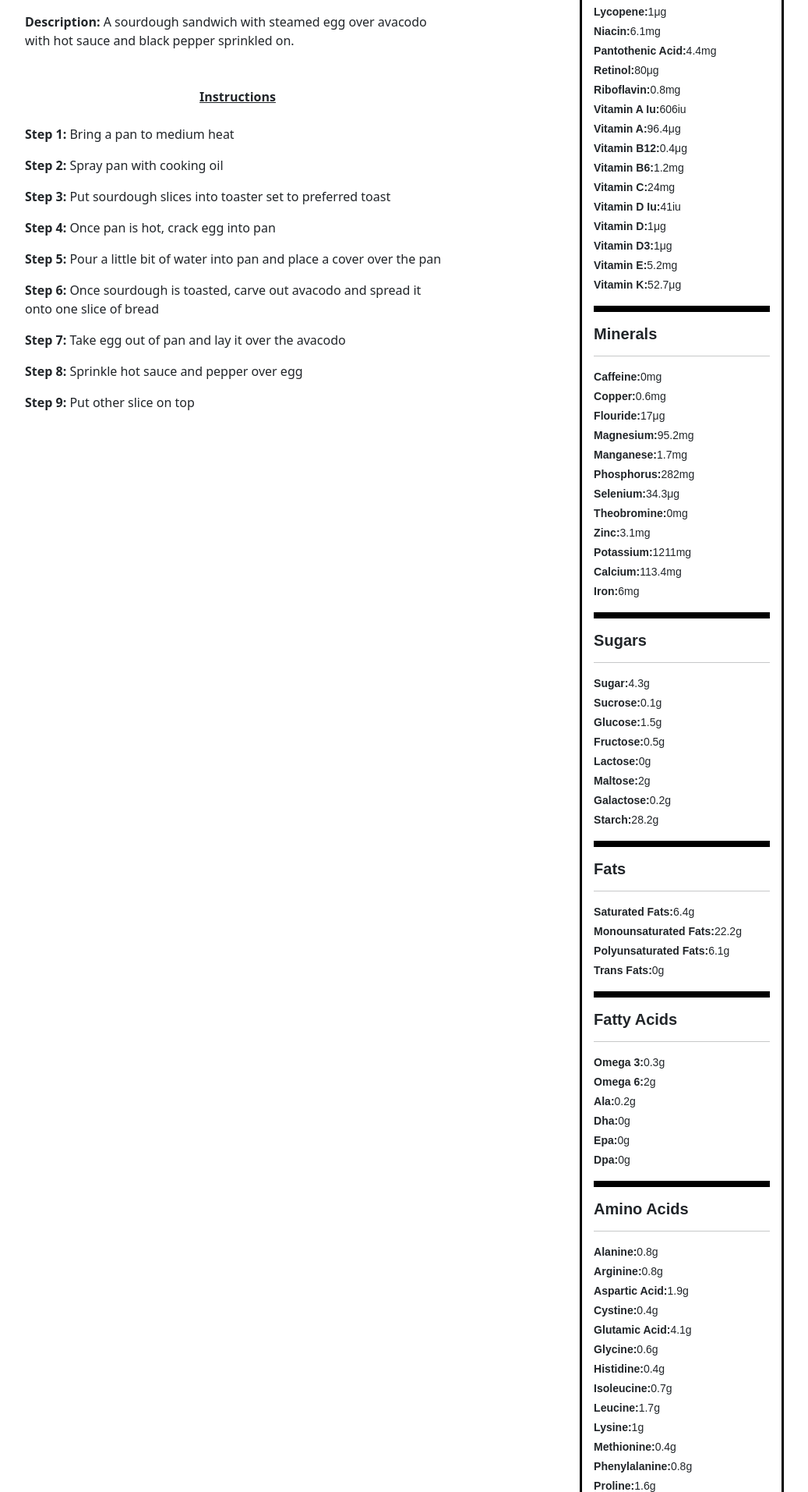
After one commit to GSRLegend/mealbuild, a Django app: page /recipes/1/ in a window 1280 px wide. The commit adds this page. Shown: the part 663-2576 px from the top of the page at 78% size, without its empty margins (50-1087 px from the left). Run offline with Django 5.2, Linux system fonts and the light colour scheme; parts of the project's set-up code (start-up, migrations or seed data) failed here and were passed over; some libraries are stand-ins or nearby versions.

Commit message:
prepping for switch from hardcoded recipes to models

```diff
--- a/mealbuild/settings.py
+++ b/mealbuild/settings.py
@@ -38,6 +38,7 @@ INSTALLED_APPS = [
     'django.contrib.messages',
     'django.contrib.staticfiles',
     'home',
+    'recipes',
 ]
 
 MIDDLEWARE = [
--- a/mealbuild/static/css/style.css
+++ b/mealbuild/static/css/style.css
@@ -38,3 +38,27 @@
 .footer-title {
   color: #165a08;
 }
+.section-title {
+  margin-bottom: 20px;
+}
+.nutrition-label {
+  border: 3px solid black;
+  padding: 15px;
+  max-width: 350px;
+  font-family: Arial, sans-serif;
+  background-color: white;
+}
+.nutrition-title {
+  font-size: 32px;
+  font-weight: bold;
+  margin-bottom: 5px;
+}
+.nutrition-label p {
+  margin-bottom: 4px;
+  font-size: 14px;
+}
+.thick-line {
+  border: none;
+  border-top: 8px solid black;
+  opacity: 1;
+}
--- a/mealbuild/templates/base.html
+++ b/mealbuild/templates/base.html
@@ -3,6 +3,7 @@
 <html>
   <head>
     <title>{{ template_data.title }}</title>
+    <link rel="icon" type="image/png" href="{% static 'img/logo.png' %}">
     <link href="https://cdn.jsdelivr.net/npm/bootstrap@5.3.3/dist/css/bootstrap.min.css" rel="stylesheet" crossorigin="anonymous">
     <link rel="stylesheet"  href="https://cdnjs.cloudflare.com/ajax/libs/font-awesome/6.1.1/css/all.min.css">
     <link href="https://fonts.googleapis.com/css2?family=Poppins:wght@300;400;500;600;700&display=swap" rel="stylesheet">
@@ -24,6 +25,9 @@
         <div class="collapse navbar-collapse" id="navbarNavAltMarkup">
           <div class="navbar-nav ms-auto navbar-ml">
             <a class="nav-link" href="{% url 'home.about' %}">About</a>
+          </div>
+          <div class="navbar-nav ms-auto navbar-ml">
+            <a class="nav-link" href="{% url 'recipes.index' %}">Recipes</a>
           </div>
         </div>
       </div>
--- a/mealbuild/urls.py
+++ b/mealbuild/urls.py
@@ -20,4 +20,5 @@ from django.urls import path, include
 urlpatterns = [
     path('admin/', admin.site.urls),
     path('', include('home.urls')),
+    path('recipes/', include('recipes.urls')),
 ]
--- /dev/null
+++ b/recipes/templates/recipes/show.html
@@ -0,0 +1,106 @@
+{% extends 'base.html' %}
+{% block content %}
+{% load static %}
+{% load custom_filters %}
+<div class="p-3">
+  <div class="container">
+    <div class="row mt-3">
+
+      <!-- Recipe Content -->
+      <div class="col-md-6 mx-auto mb-3">
+        <h2>{{ template_data.recipe.name }}</h2>
+        <hr />
+
+        <img src="{% static 'img/breakfastSourdoughSandwich.jpg' %}" class="card-img-top rounded mb-4">
+        <p class="mb-5"><b>Description:</b> {{ template_data.recipe.description }}</p>
+
+        <!-- Steps -->
+        <p class="text-center mb-4"><b><u>Instructions</u></b></p>
+        {% for key, step in template_data.recipe.steps.items %}
+          <p><b>Step {{ key }}:</b> {{ step }}</p>
+        {% endfor %}
+      </div>
+
+
+      <!-- Nutrition Label -->
+      <div class="col-md-6 d-flex justify-content-center mb-3">
+        <div class="nutrition-label">
+          <h2 class="nutrition-title">Nutrition Facts</h2>
+          <p><strong>Serving Size:</strong> {{ template_data.recipe.serving_size }}</p>
+          <hr class="thick-line">
+          <p><strong>Calories:</strong> {{ template_data.recipe.calories }}</p>
+          <hr>
+
+          <!-- Macros -->
+          <p><strong>Total Fat:</strong> {{ template_data.recipe.macros.fat }}</p>
+          <p><strong>Protein:</strong> {{ template_data.recipe.macros.protein }}</p>
+          <p><strong>Total Carbs:</strong> {{ template_data.recipe.macros.carb }}</p>
+          <p><strong>Cholesterol:</strong> {{ template_data.recipe.macros.cholesterol }}</p>
+          <p><strong>Sodium:</strong> {{ template_data.recipe.macros.sodium }}</p>
+          <hr class="thick-line">
+
+          <!-- Vitamins -->
+          <h5><b>Vitamins</b></h5>
+          <hr />
+          {% for key, value in template_data.recipe.vitamins.items %}
+            {% if value %}
+              <p><b>{{ key|replace_underscore|title }}:</b>{{ value }}</p>
+            {% endif %}
+          {% endfor %}
+          <hr class="thick-line">
+
+          <!-- Minerals -->
+          <h5><b>Minerals</b></h5>
+          <hr />
+          {% for key, value in template_data.recipe.minerals.items %}
+            {% if value %}
+              <p><b>{{ key|replace_underscore|title }}:</b>{{ value }}</p>
+            {% endif %}
+          {% endfor %}
+          <hr class="thick-line">
+
+          <!-- Sugars -->
+          <h5><b>Sugars</b></h5>
+          <hr />
+          {% for key, value in template_data.recipe.sugars.items %}
+            {% if value %}
+              <p><b>{{ key|replace_underscore|title }}:</b>{{ value }}</p>
+            {% endif %}
+          {% endfor %}
+          <hr class="thick-line">
+
+          <!-- Fats -->
+          <h5><b>Fats</b></h5>
+          <hr />
+          {% for key, value in template_data.recipe.fats.items %}
+            {% if value %}
+              <p><b>{{ key|replace_underscore|title }}:</b>{{ value }}</p>
+            {% endif %}
+          {% endfor %}
+          <hr class="thick-line">
+
+          <!-- Fatty Acids -->
+          <h5><b>Fatty Acids</b></h5>
+          <hr />
+          {% for key, value in template_data.recipe.fatty_acids.items %}
+            {% if value %}
+              <p><b>{{ key|replace_underscore|title }}:</b>{{ value }}</p>
+            {% endif %}
+          {% endfor %}
+          <hr class="thick-line">
+
+          <!-- Amino Acids -->
+          <h5><b>Amino Acids</b></h5>
+          <hr />
+          {% for key, value in template_data.recipe.amino_acids.items %}
+            {% if value %}
+              <p><b>{{ key|replace_underscore|title }}:</b>{{ value }}</p>
+            {% endif %}
+          {% endfor %}
+          <hr class="thick-line">
+        </div>
+      </div>
+    </div>
+  </div>
+</div>
+{% endblock content %}
--- /dev/null
+++ b/recipes/templatetags/custom_filters.py
@@ -0,0 +1,7 @@
+from django import template
+
+register = template.Library()
+
+@register.filter
+def replace_underscore(value):
+    return value.replace('_', ' ')
--- /dev/null
+++ b/recipes/urls.py
@@ -0,0 +1,6 @@
+from django.urls import path
+from . import views
+urlpatterns = [
+    path('', views.index, name='recipes.index'),
+    path('<int:id>/', views.show, name='recipes.show'),
+]
--- a/recipes/views.py
+++ b/recipes/views.py
@@ -1,3 +1,30 @@
 from django.shortcuts import render
 
 # Create your views here.
+recipes = [
+    {
+        'id': 1, 'name': 'Breakfast Sourdough Sandwich', 'description': 'A sourdough sandwich with steamed egg over avacodo with hot sauce and black pepper sprinkled on.',
+        'steps': {'1': 'Bring a pan to medium heat', '2': 'Spray pan with cooking oil', '3': 'Put sourdough slices into toaster set to preferred toast', '4': 'Once pan is hot, crack egg into pan', '5': 'Pour a little bit of water into pan and place a cover over the pan', '6': 'Once sourdough is toasted, carve out avacodo and spread it onto one slice of bread', '7': 'Take egg out of pan and lay it over the avacodo', '8': 'Sprinkle hot sauce and pepper over egg', '9': 'Put other slice on top', },
+        'macros': {'fat': '36.2g', 'protein': '18g', 'carb': '54.5g', 'cholesterol': '186mg', 'sodium': '595mg', },
+        'vitamins': {'alpha_carotene': '49.3μg', 'beta_carotene': '149μg', 'choline': '182mg', 'folate': '267.3μg', 'lycopene': '1μg', 'niacin': '6.1mg', 'pantothenic_acid': '4.4mg', 'retinol': '80μg', 'riboflavin': '0.8mg', 'vitamin_A_IU': '606iu', 'vitamin_A': '96.4μg', 'vitamin_B12': '0.4μg', 'vitamin_B6': '1.2mg', 'vitamin_C': '24mg', 'vitamin_D_iu': '41iu', 'vitamin_D': '1μg', 'vitamin_D2': '', 'vitamin_D3': '1μg', 'vitamin_E': '5.2mg', 'vitamin_K': '52.7μg', },
+        'minerals': {'caffeine': '0mg', 'copper': '0.6mg', 'flouride': '17μg', 'magnesium': '95.2mg', 'manganese': '1.7mg', 'phosphorus': '282mg', 'selenium': '34.3μg', 'theobromine': '0mg', 'zinc': '3.1mg', 'potassium': '1211mg', 'calcium': '113.4mg', 'iron': '6mg', },
+        'sugars': {'sugar': '4.3g', 'sucrose': '0.1g', 'glucose': '1.5g', 'fructose': '0.5g', 'lactose': '0g', 'maltose': '2g', 'galactose': '0.2g', 'starch': '28.2g', },
+        'fats': {'saturated_fats': '6.4g', 'monounsaturated_fats': '22.2g', 'polyunsaturated_fats': '6.1g', 'trans_fats': '0g', },
+        'fatty_acids': {'omega_3': '0.3g', 'omega_6': '2g', 'ala': '0.2g', 'dha': '0g', 'epa': '0g', 'dpa': '0g', },
+        'amino_acids': {'alanine': '0.8g', 'arginine': '0.8g', 'aspartic_acid': '1.9g', 'cystine': '0.4g', "glutamic_acid": '4.1g', 'glycine': '0.6g', 'histidine': '0.4g', 'hydroxyproline': '', 'isoleucine': '0.7g', 'leucine': '1.7g', 'lysine': '1g', 'methionine': '0.4g', 'phenylalanine': '0.8g', 'proline': '1.6g', 'serine': '1g', 'threonine': '0.6g', 'tryptophan': '0.3g', 'tyrosine': '0.4g', 'valine': '0.9g', },
+        'serving_size': '1 sandwich',
+        'calories': '585',
+        'source': '',
+    },
+]
+def index(request):
+    template_data = {}
+    template_data['title'] = 'Recipes'
+    template_data['recipes'] = recipes
+    return render(request, 'recipes/index.html', {'template_data': template_data})
+def show(request, id):
+    recipe = recipes[id - 1]
+    template_data = {}
+    template_data['title'] = recipe['name']
+    template_data['recipe'] = recipe
+    return render(request, 'recipes/show.html', {'template_data': template_data})
```
Also changed, not shown: recipes/models.py (+264 -0 lines), recipes/templates/recipes/index.html (added, +29 -0 lines), recipes/templatetags/__init__.py (added).
